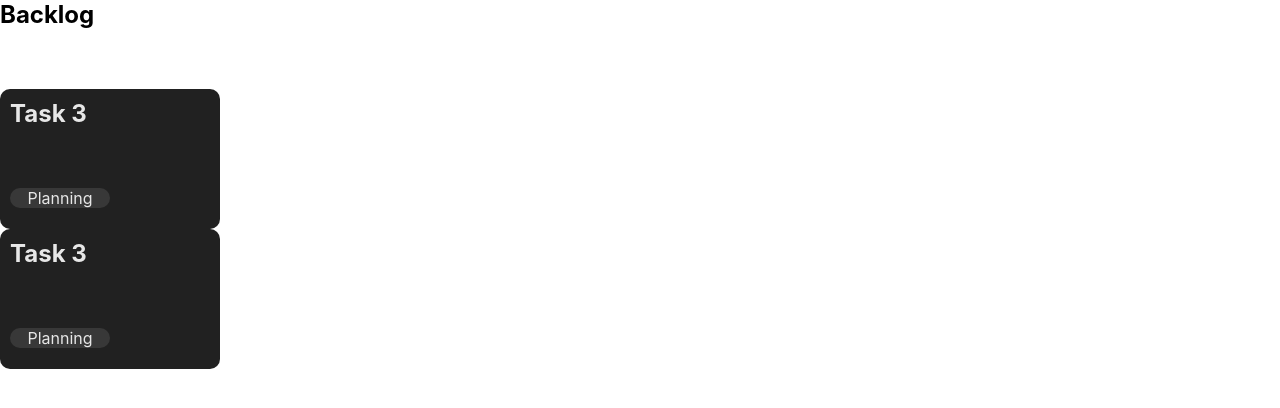
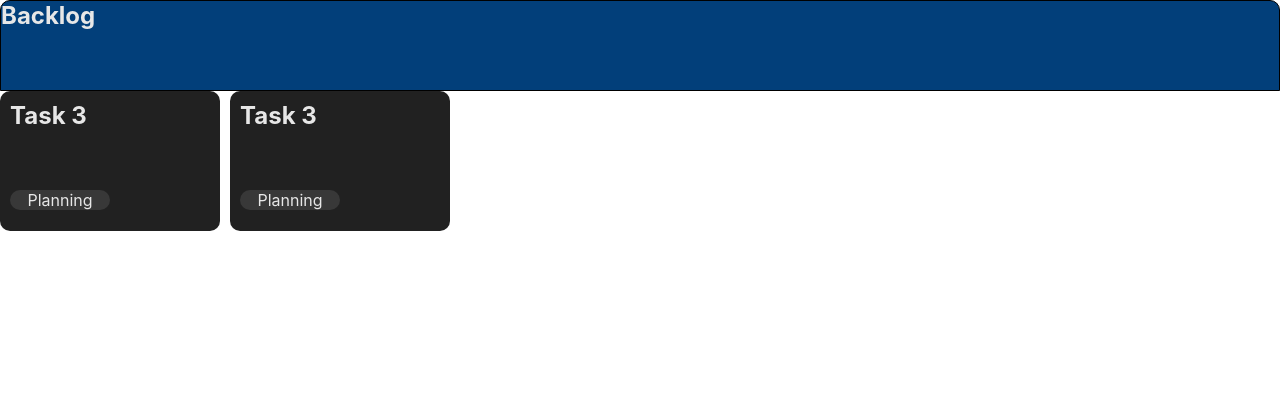
Before and after one commit to victorbrandaoa/task-list-frontend, a React (Create React App) app: page / in a window 1280 px wide. Shown: the top 408 px of the page. Built offline with nearby package versions, Linux system fonts and the light colour scheme.

Commit message:
add styles to kanbanColumn component

```diff
--- a/src/components/kanbanColumn/kanbanColumn.js
+++ b/src/components/kanbanColumn/kanbanColumn.js
@@ -5,7 +5,7 @@ import './style.css';
 export default function KanbanColumn(props) {
     return (
         <div className="kanban-column">
-            <div>
+            <div className="column-title">
                 <h2>Backlog</h2>
             </div>
 
--- a/src/components/kanbanColumn/style.css
+++ b/src/components/kanbanColumn/style.css
@@ -0,0 +1,11 @@
+.column-title {
+    border: solid 1px black;
+    border-radius: 10px 10px 0px 0px;
+    color: #E7E7E7;
+    background-color: #023F7A;
+}
+
+.task-list {
+    display: flex;
+    gap: 10px;
+}
```
